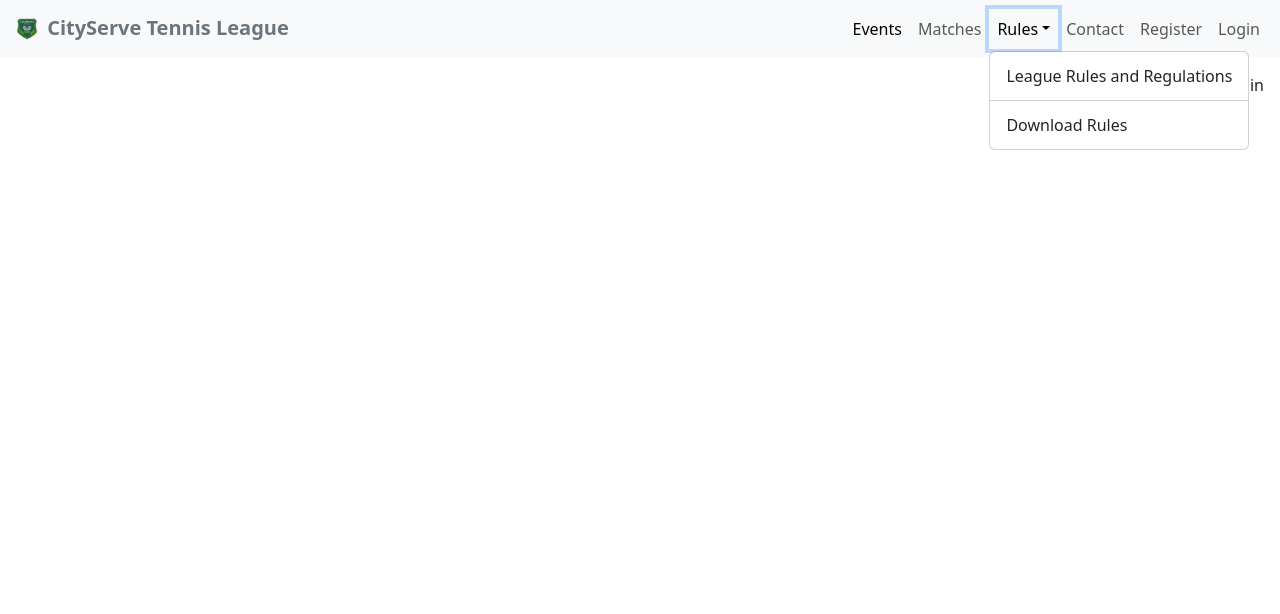
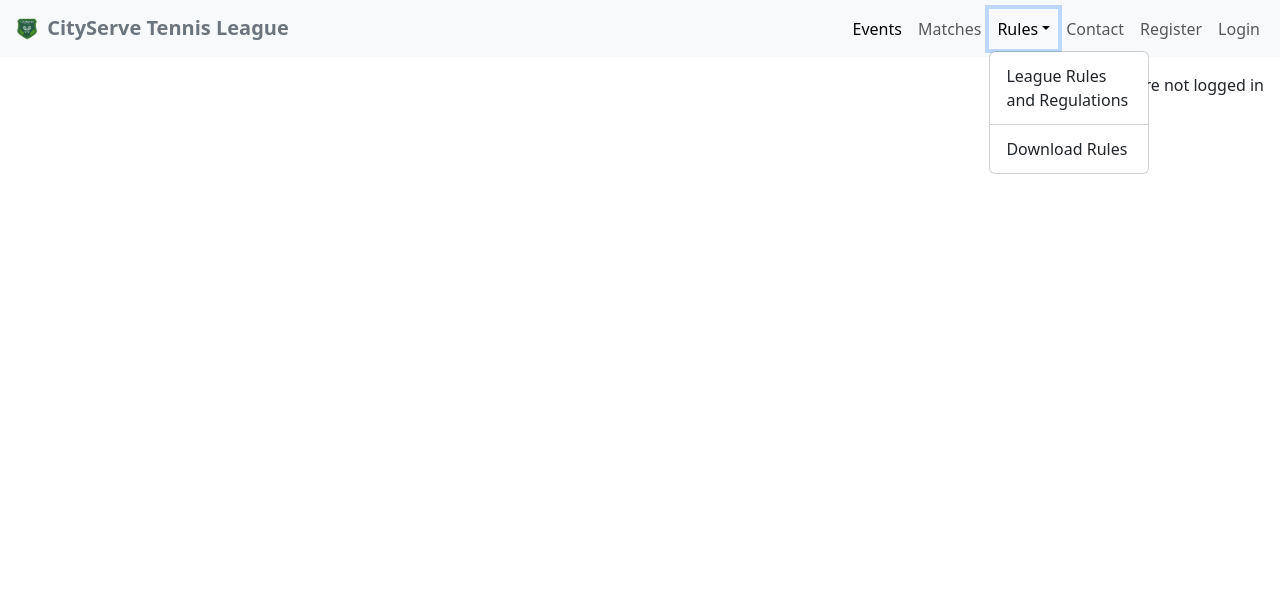
Before and after one commit to AJMCoder/Project-4, a Django app: page /events/ in a window 1280 px wide, after a click on "Rules". Shown: the top 614 px of the page. Run offline with Django 5.2, Linux system fonts and the light colour scheme; data that the repository does not hold is empty; some libraries are stand-ins or nearby versions; some web fonts are replaced.

Commit message:
Edit where it says 'You are logged in as (user)' to be fixed in place. Fix issues with rules dropdown expanding off page.

```diff
--- a/events/templates/events/event_detail.html
+++ b/events/templates/events/event_detail.html
@@ -39,7 +39,7 @@
     </div>
 
     <div class="row">
-        <div class="col-md-8 card mb-4  mt-3 ">
+        <div class="col-md-8 card mb-4  mt-3 flex-shrink-1 ">
         <h3>Comments:</h3>
         <div class="card-body">
             {% for comment in comments %}
--- a/events/templates/events/index.html
+++ b/events/templates/events/index.html
@@ -4,7 +4,7 @@
 
 <!-- index.html content starts here -->
 
-<div class="container-fluid event-contents">
+<div class="container-fluid event-contents" style="margin-top: 3rem !important;">
     <div class="row">
 
         <!-- Event Entries -->
--- a/static/css/styles.css
+++ b/static/css/styles.css
@@ -29,6 +29,14 @@ h3 {
     font-style: normal;
     font-weight: 400;
     font-size: calc(10px + 1vw);
+}
+
+.dropdown-item {
+    white-space: wrap;
+}
+
+a {
+    text-decoration: none;
 }
 
 /*--------------------------------Landing Page*/
--- a/templates/base.html
+++ b/templates/base.html
@@ -103,6 +103,14 @@
                 </ul>
             </div>
         </div>
+        <div class="User-message" style="position: absolute; right: 0; bottom: -98%; background-color: white;">
+                    <!-- Displaying the user's login status -->
+            {% if user.is_authenticated %}
+            <p class="text-end m-3">You are logged in as {{ user }}</p>
+            {% else %}
+            <p class="text-end m-3">You are not logged in</p>
+            {% endif %}
+        </div>
     </nav>
 
     <!-- displaying Django messages -->
@@ -120,19 +128,17 @@
 
     <!-- JavaScript to remove the alert after 2 seconds -->
     <script>
-        setTimeout(function() {
+        if (document.querySelector('.alert')){
+            setTimeout(function() {
             document.querySelector('.alert').remove();
         }, 3000);
+        }
+
     </script>
 
     <!-- Main Content -->
-    <main class="flex-shrink-0 main-bg" style="background-color: transparent;">
-        <!-- Displaying the user's login status -->
-        {% if user.is_authenticated %}
-        <p class="text-end m-3" style="background-color: transparent;">You are logged in as {{ user }}</p>
-        {% else %}
-        <p class="text-end m-3" style="background-color: transparent;">You are not logged in</p>
-        {% endif %}
+    <main class="flex-shrink-0 main-bg">
+
     {% block content %}
     {% endblock %}
 
```
